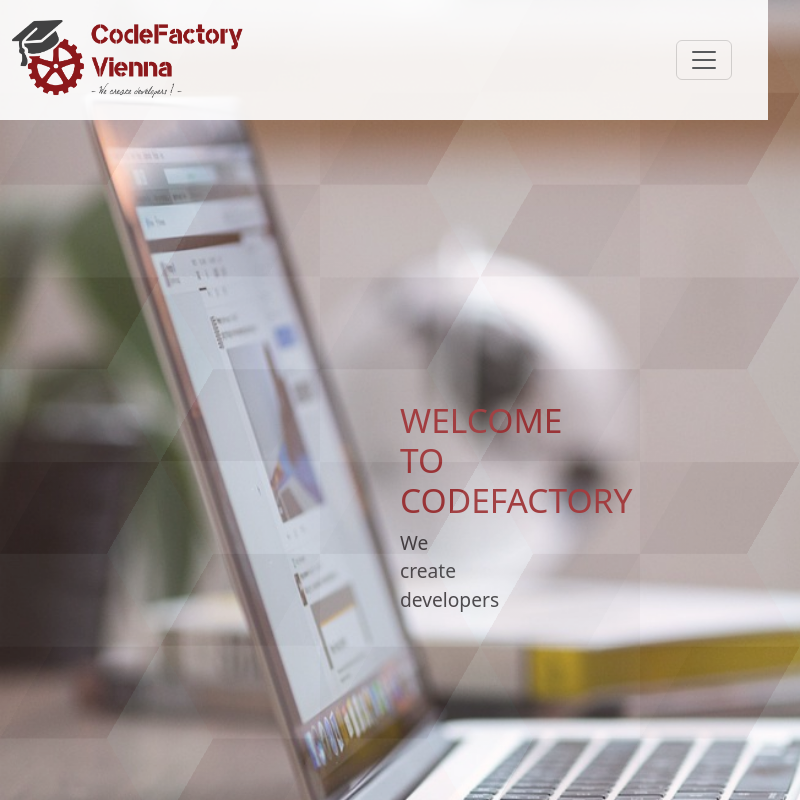
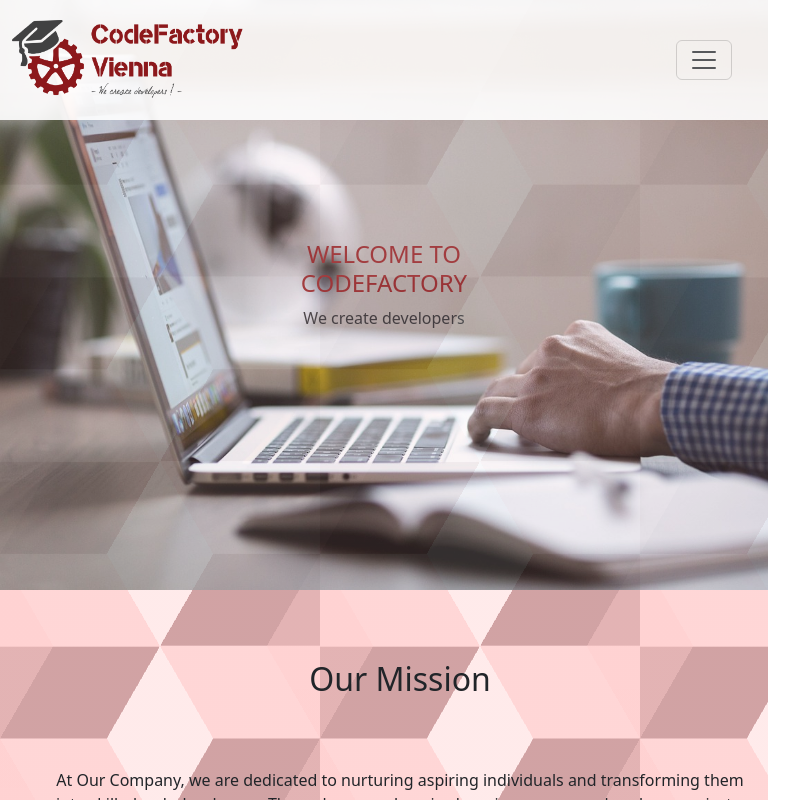
Before and after one commit to Sven-ja/ProjectA-Group9, an Angular app: page / in a window 768 px wide. Shown: the top 800 px of the page, 800 px wide, since content can reach past the window. Built offline with nearby package versions, Linux system fonts and the light colour scheme.

Commit message:
added mediaquery to hero section

```diff
--- a/src/app/footer/footer.component.css
+++ b/src/app/footer/footer.component.css
@@ -2,7 +2,6 @@ footer {
     background-color: #333333f8;
     color: #e1dbdb;
     padding: 10px 0;
-
   }
 
   .footer-container {
--- a/src/app/hero/hero.component.css
+++ b/src/app/hero/hero.component.css
@@ -1,6 +1,7 @@
     .hero-section {
         text-align: center;
         padding: 50vh;
+        width: 100vw;
         background-image: url('/assets/Amy/example1.jpg');
         background-size: cover;
         opacity: 0.8;
@@ -16,3 +17,18 @@
         margin-bottom: 30px;
 
     }
+
+    @media screen and (min-width: 481px) and (max-width: 1024px) {
+        .hero-section {
+            padding: 30vh;
+        }
+
+        .hero h1 {
+            font-size: 1.5rem;
+        }
+
+        .hero-section p {
+            font-size: 1rem;
+            margin-bottom: 20px;
+        }
+    }
```
